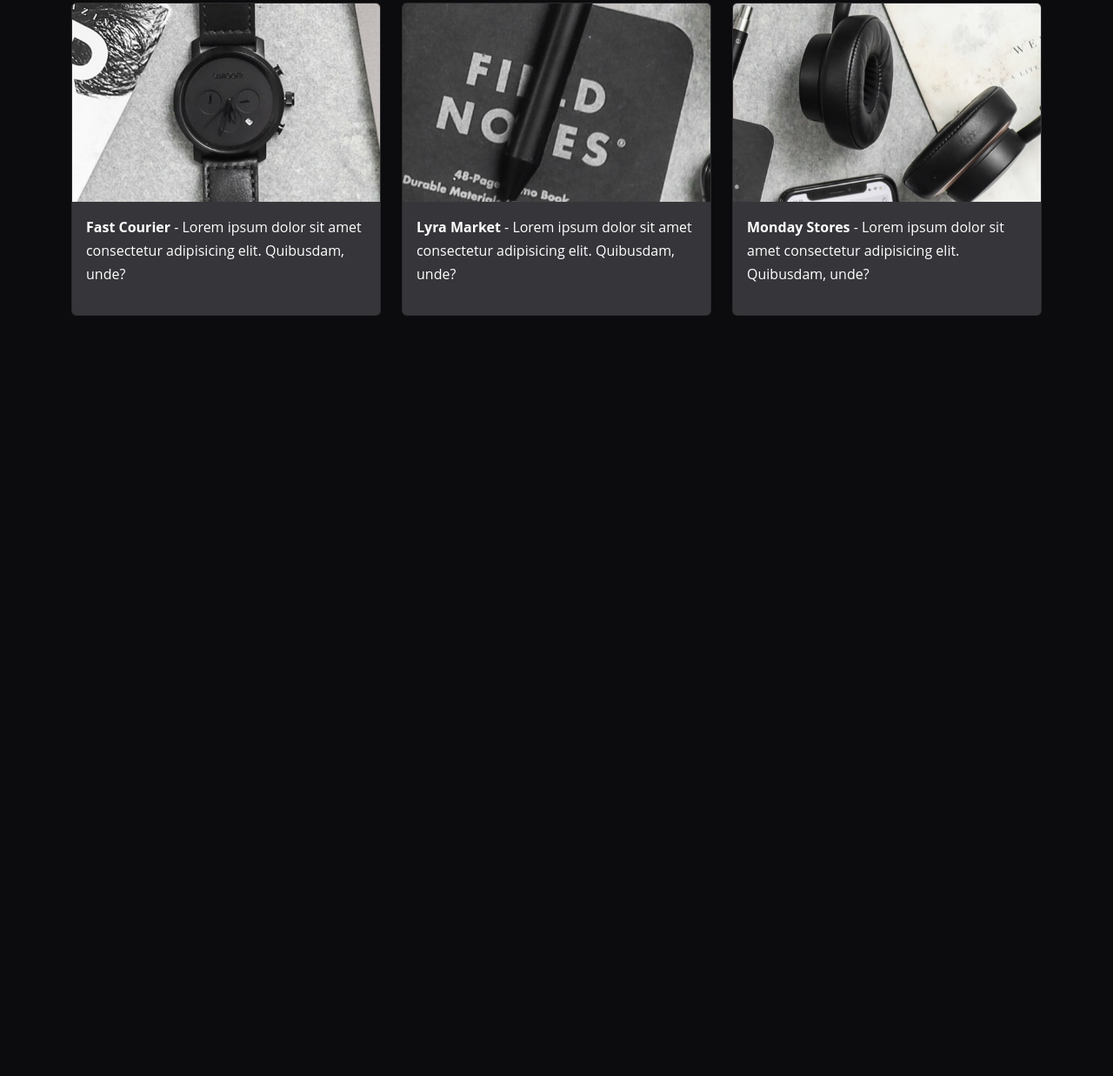
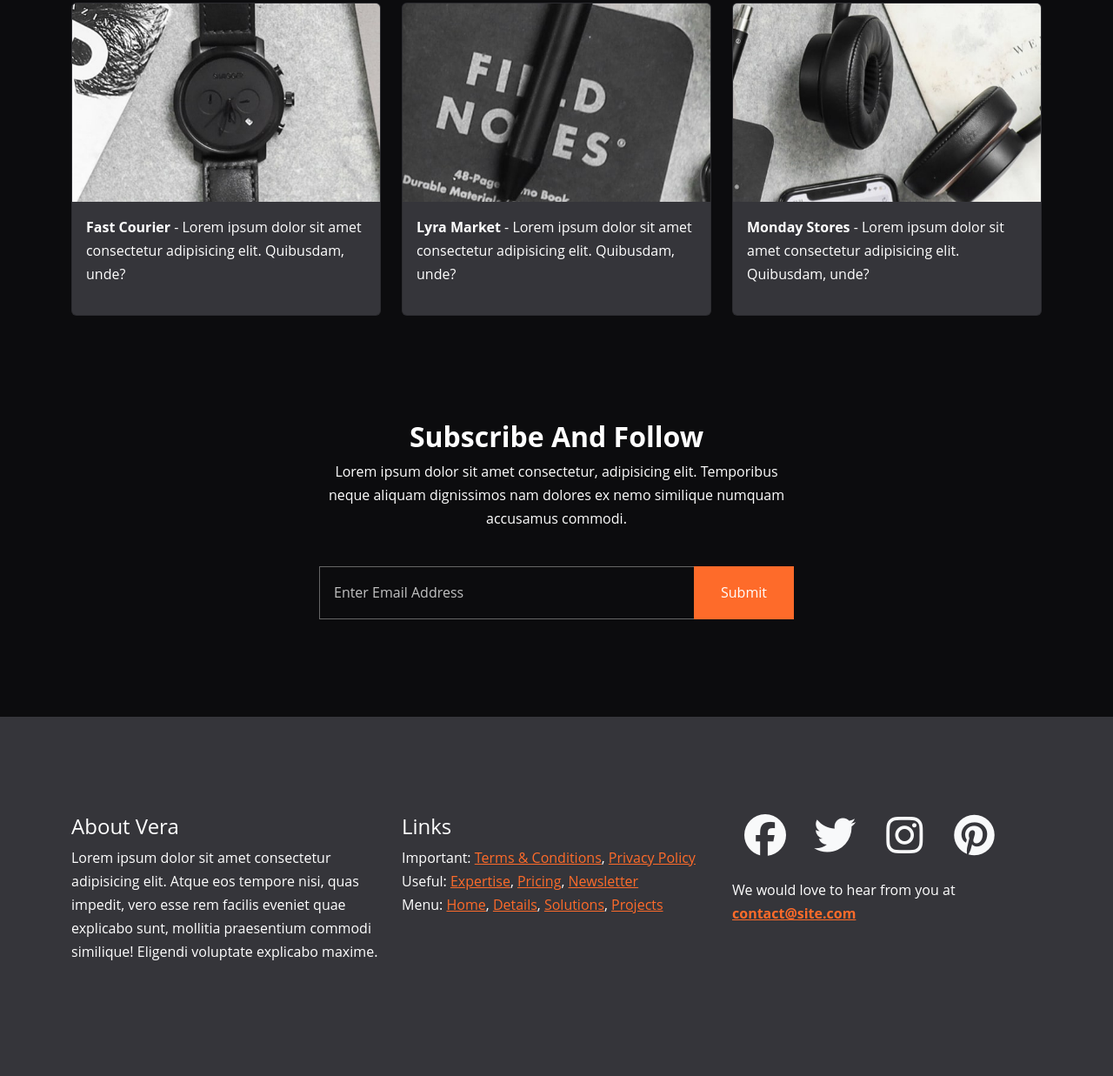
Before and after one commit to s-khodjaev/014_vera, a website: page index.html in a window 1280 px wide. Shown: the part 6892-8129 px from the top of the page at 87% size. Before the commit the page ends 7375 px from the top, so only its background shows below. Drawn offline with Linux system fonts and the light colour scheme.

Commit message:
add newsletter & footer

```diff
--- a/index.html
+++ b/index.html
@@ -983,6 +983,101 @@
       </div>
     </div>
 
+    <!-- Newsletter -->
+    <section id="newsletter" class="newsletter my-6">
+      <div class="container">
+        <div class="row mb-4">
+          <div
+            class="col-md-6 offset-md-3 d-flex flex-column align-items-center text-center"
+          >
+            <h2 class="fw-bold">Subscribe And Follow</h2>
+            <p>
+              Lorem ipsum dolor sit amet consectetur, adipisicing elit.
+              Temporibus neque aliquam dignissimos nam dolores ex nemo similique
+              numquam accusamus commodi.
+            </p>
+          </div>
+        </div>
+        <div class="row">
+          <div
+            class="col-md-6 offset-md-3 d-flex flex-column align-items-center text-center"
+          >
+            <div class="input-group mb-3">
+              <input
+                type="email"
+                class="form-control"
+                placeholder="Enter Email Address"
+              />
+              <button
+                class="btn btn-primary text-white rounded-0"
+                type="button"
+              >
+                Submit
+              </button>
+            </div>
+          </div>
+        </div>
+      </div>
+    </section>
+
+    <!-- Footer -->
+    <footer class="footer bg-secondary py-6">
+      <div class="container">
+        <div class="row">
+          <div class="col-md-4 my-3">
+            <h4>About Vera</h4>
+            <p>
+              Lorem ipsum dolor sit amet consectetur adipisicing elit. Atque eos
+              tempore nisi, quas impedit, vero esse rem facilis eveniet quae
+              explicabo sunt, mollitia praesentium commodi similique! Eligendi
+              voluptate explicabo maxime.
+            </p>
+          </div>
+          <div class="col-md-4 my-3">
+            <h4>Links</h4>
+            <ul class="list-unstyled">
+              <li>
+                Important: <a href="#">Terms & Conditions</a>,
+                <a href="privacy.html">Privacy Policy</a>
+              </li>
+              <li>
+                Useful: <a href="#expertise">Expertise</a>,
+                <a href="#pricing">Pricing</a>,
+                <a href="#newsletter">Newsletter</a>
+              </li>
+              <li>
+                Menu: <a href="#home">Home</a>, <a href="#details">Details</a>,
+                <a href="#solutions">Solutions</a>,
+                <a href="#projects">Projects</a>
+              </li>
+            </ul>
+          </div>
+          <div class="col-md-4 my-3">
+            <div class="mb-4">
+              <a href="#" class="text-decoration-none">
+                <i class="fab fa-facebook fa-3x text-light mx-2"></i>
+              </a>
+              <a href="#" class="text-decoration-none">
+                <i class="fab fa-twitter fa-3x text-light mx-2"></i>
+              </a>
+              <a href="#" class="text-decoration-none">
+                <i class="fab fa-instagram fa-3x text-light mx-2"></i>
+              </a>
+              <a href="#" class="text-decoration-none">
+                <i class="fab fa-pinterest fa-3x text-light mx-2"></i>
+              </a>
+            </div>
+            <p>
+              We would love to hear from you at
+              <a href="mailto: contact@site.com"
+                ><br /><strong>contact@site.com</strong></a
+              >
+            </p>
+          </div>
+        </div>
+      </div>
+    </footer>
+
     <script src="js/replaceme.min.js"></script>
     <script src="js/bootstrap.bundle.min.js"></script>
     <script src="js/script.js"></script>
```
